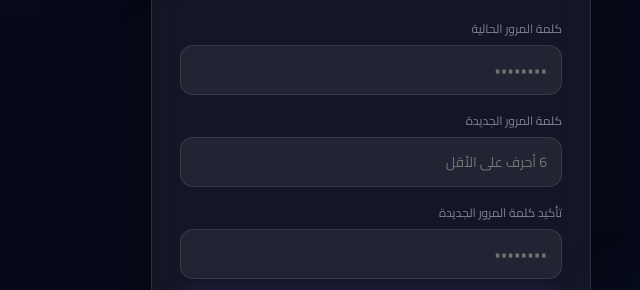
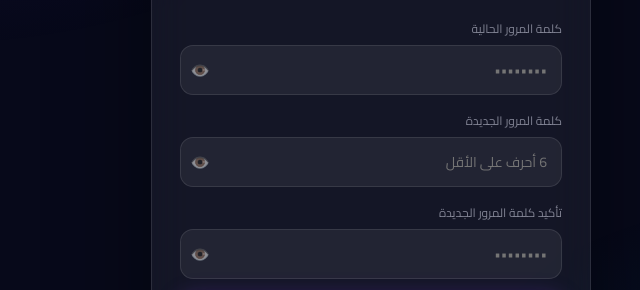
Before and after one commit to mazn74793-png/Centerfuture, a website: page change-password.html in a window 1280 px wide. Shown: the part 312-602 px from the top of the page, 269-909 px from the left. Drawn offline with Linux system fonts and the light colour scheme; sample sign-in values are in the browser's storage.

Commit message:
Update change-password.html

```diff
--- a/change-password.html
+++ b/change-password.html
@@ -49,15 +49,18 @@ input:focus{border-color:#7c3aed88;box-shadow:0 0 0 3px rgba(124,58,237,.12)}
 
   <div class="field" style="animation-delay:.3s">
     <span class="flabel">كلمة المرور الحالية</span>
-    <input id="oldPw" type="password" placeholder="••••••••"/>
+    <div style="position:relative"><input id="oldPw" type="password" placeholder="••••••••" style="padding-left:42px"/>
+    <button type="button" onclick="togglePw('oldPw','e1')" id="e1" style="position:absolute;left:10px;top:50%;transform:translateY(-50%);border:none;background:none;color:var(--muted);cursor:pointer;font-size:16px;padding:0">👁️</button></div>
   </div>
   <div class="field" style="animation-delay:.35s">
     <span class="flabel">كلمة المرور الجديدة</span>
-    <input id="newPw" type="password" placeholder="6 أحرف على الأقل"/>
+    <div style="position:relative"><input id="newPw" type="password" placeholder="6 أحرف على الأقل" style="padding-left:42px"/>
+    <button type="button" onclick="togglePw('newPw','e2')" id="e2" style="position:absolute;left:10px;top:50%;transform:translateY(-50%);border:none;background:none;color:var(--muted);cursor:pointer;font-size:16px;padding:0">👁️</button></div>
   </div>
   <div class="field" style="animation-delay:.4s">
     <span class="flabel">تأكيد كلمة المرور الجديدة</span>
-    <input id="confPw" type="password" placeholder="••••••••"/>
+    <div style="position:relative"><input id="confPw" type="password" placeholder="••••••••" style="padding-left:42px"/>
+    <button type="button" onclick="togglePw('confPw','e3')" id="e3" style="position:absolute;left:10px;top:50%;transform:translateY(-50%);border:none;background:none;color:var(--muted);cursor:pointer;font-size:16px;padding:0">👁️</button></div>
   </div>
 
   <button class="btn-main" id="btnChg" onclick="changePassword()">تغيير الباسورد ✓</button>
@@ -72,6 +75,12 @@ function toggleTheme(){var c=document.documentElement.getAttribute('data-theme')
 const FN="https://anlstahxxpbbfnwrwulu.supabase.co/functions/v1";
 const KEY="eyJhbGciOiJIUzI1NiIsInR5cCI6IkpXVCJ9.eyJpc3MiOiJzdXBhYmFzZSIsInJlZiI6ImFubHN0YWh4eHBiYmZud3J3dWx1Iiwicm9sZSI6ImFub24iLCJpYXQiOjE3NzI1NDQzMTIsImV4cCI6MjA4ODEyMDMxMn0.4RQxQ4AZZCVCswTRdJoZ7Jz9qNwQq0fPs7vitnMJ3A4";
 
+
+function togglePw(inputId,btnId){
+  const inp=document.getElementById(inputId),btn=document.getElementById(btnId);
+  if(inp.type==='password'){inp.type='text';btn.textContent='🙈';}
+  else{inp.type='password';btn.textContent='👁️';}
+}
 const me=JSON.parse(localStorage.getItem('mf_user')||'null');
 if(!me)location.href='login.html';
 
```
